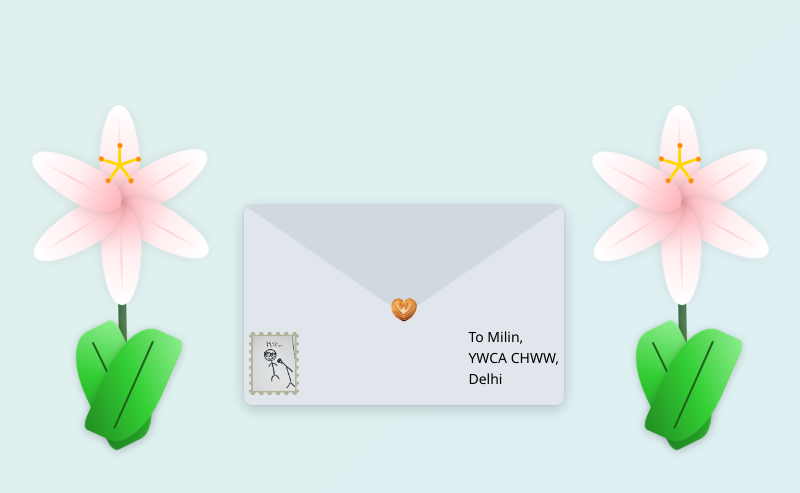
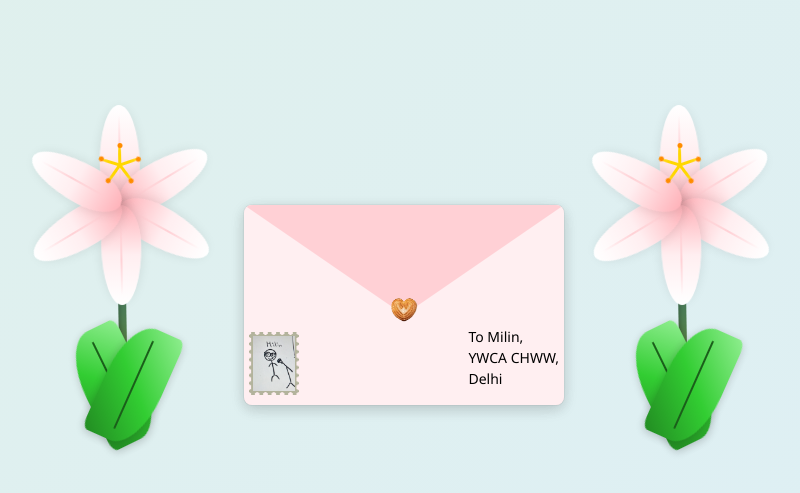
Before and after one commit to alilyforyou/alilyforyou.github.io, a plain HTML site: page index.html in a window 1280 px wide. Shown: the part 95-588 px from the top of the page, without its empty margins (236-1036 px from the left). Drawn offline with Linux system fonts and the light colour scheme.

Commit message:
Update colors

```diff
--- a/index.html
+++ b/index.html
@@ -28,7 +28,7 @@
 
             width: 320px;
             aspect-ratio: 16 / 10;
-            background-color: #e0e6eb;
+            background-color: #ffeff1;
             border-radius: 8px;
             box-shadow: 0 4px 15px rgba(0, 0, 0, 0.1),
                 0 0 2px rgba(0, 0, 0, 0.1);
@@ -89,10 +89,11 @@
         .flap {
             position: absolute;
             top: 0;
+            border-radius: 8px;
             left: 0;
             width: 100%;
             height: 55%;
-            background-color: #d1d9e0;
+            background-color: #ffd0d5;
             z-index: 2;
 
             clip-path: polygon(0% 0%, 100% 0%, 50% 100%);
```
